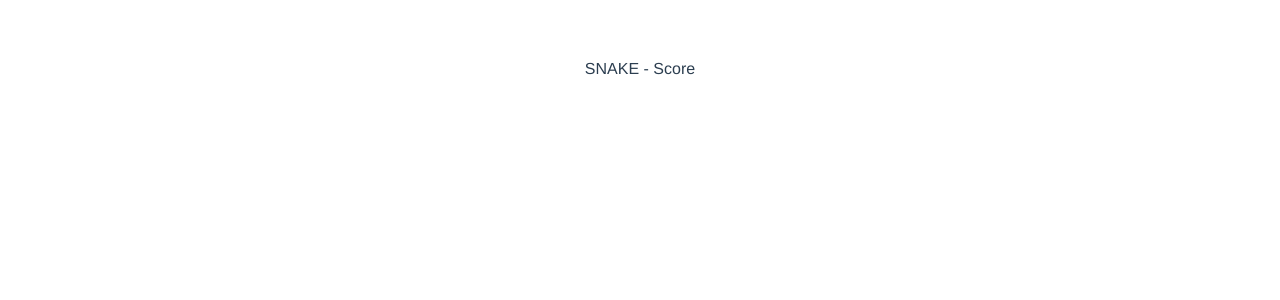
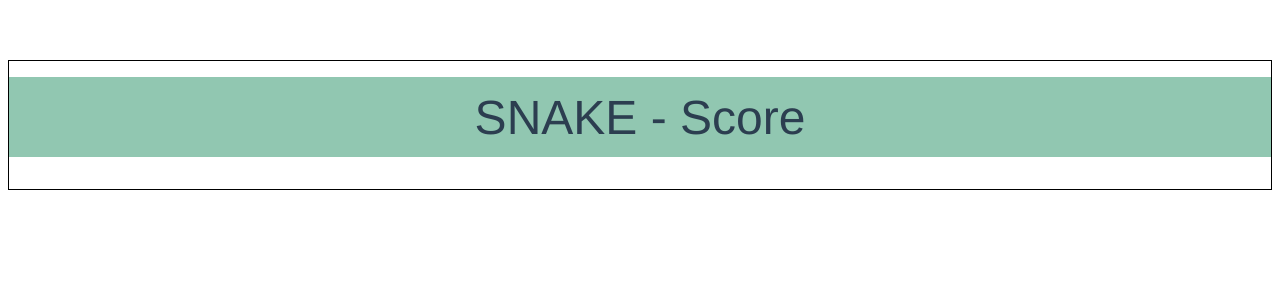
Before and after one commit to RALC365/Snake-Vue, a Vue app: page / in a window 1280 px wide. Shown: the top 300 px of the page. Built offline with nearby package versions, Linux system fonts and the light colour scheme.

Commit message:
CSS Game

```diff
--- a/src/components/Game.vue
+++ b/src/components/Game.vue
@@ -15,3 +15,50 @@
 		</div>
 	</div>
 </template>
+
+<style>
+ .container {
+display: flex;
+flex-flow: 1;
+align-items: center;
+justify-content: center;
+flex-direction: column;
+border: 1px solid black;
+}
+ .status-bar {
+background-color: #91C7B1;
+display: flex;
+justify-content: center;
+align-items: center;
+font-size: 3rem;
+height: 5rem;
+margin-top: 1rem;
+margin-bottom: 1rem;
+text-align: center;
+width: 100%;
+ }
+ .game {
+background-color: rgb(169, 177, 169);
+display: flex;
+flex-grow: 1;
+justify-content: center;
+margin-bottom: 1rem;
+ }
+ table {
+border-collapse: collapse;
+ }
+ .grid-cell {
+margin: 0;
+padding: 0;
+height: 10px;
+width: 10px;
+background-color: #f4f4f4;
+border: 1px solid white;
+ }
+ .food {
+background-color: #e3d081;
+ }
+ .snake {
+background-color: #54494B;
+ }
+</style>
```
